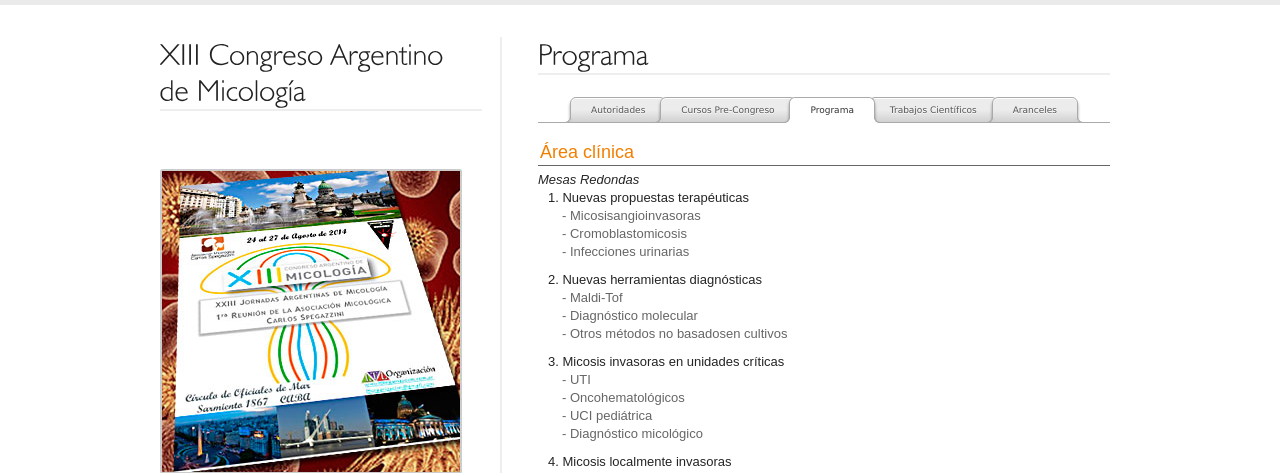
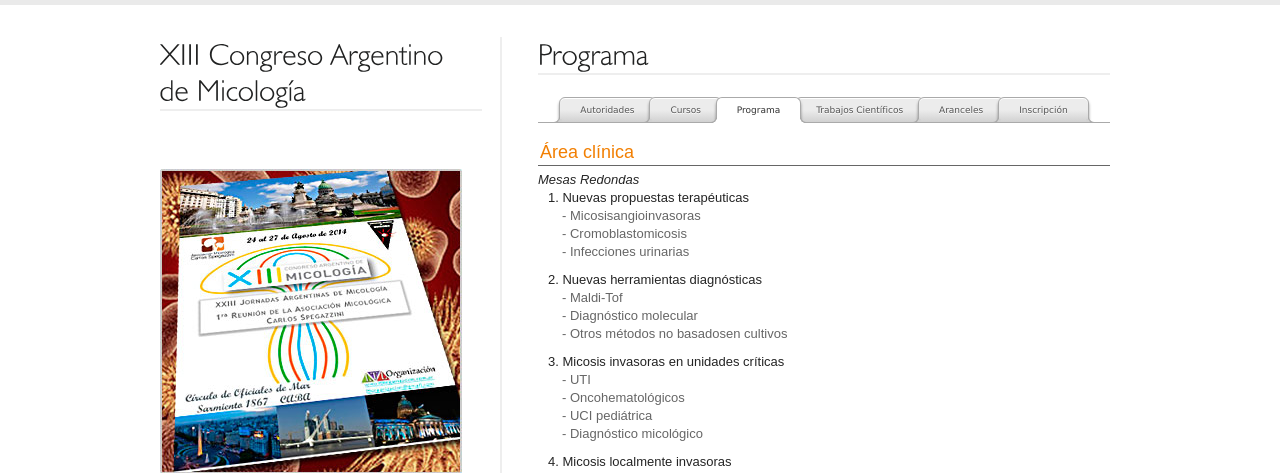
Before and after one commit to FullSystemArg/LTLorganizacion, a PHP site: page /programa-cientifico-congreso-micologia.html in a window 1280 px wide. Shown: the part 72-545 px from the top of the page. Run offline with PHP 8.4, Linux system fonts and the light colour scheme.

Commit message:
Es tarde...

```diff
--- a/autoridades-congreso-micologia.htm
+++ b/autoridades-congreso-micologia.htm
@@ -158,7 +158,7 @@
 	    <li style="font-size:xx-small"><a href="Cursos-Precongreso.htm">Cursos</a></li>
 	    <li style="font-size:xx-small"><a href="programa-cientifico-congreso-micologia.html">Programa</a></li>
 	    <li style="font-size:xx-small"><a href="trabajos-cientificos-congreso-micologia.html">Trabajos Científicos</a></li>
-	    <li style="font-size:xx-small"><a href="aranceles-congreso-micologia.html">Aranceles</a></li>
+	    <li style="font-size:xx-small"><a href="aranceles-congreso-micologia.htm">Aranceles</a></li>
 	    <li style="font-size:xx-small"><a href="inscripcion-congreso-micologia.php">Inscripción</a></li>
 	</ul>
 
--- a/congreso-micologia.php
+++ b/congreso-micologia.php
@@ -65,7 +65,7 @@
 <!-- content -->
 <section id="content">
  <article>
-       <h2>LTL Organización.</h2>
+       <h2>Bienvenidos.</h2>
 <div class="castellano">
               <p>En nombre del Comité Organizador del XIII Congreso Argentino de Micología y de la 1ra Reunión de la Asociación Micológica Carlos Spegazzini les damos cordialmente la bienvenida e invitamos a participar de este evento científico que constituye la reunión más importante de micólogos de Argentina. El mismo se llevará a cabo en los salones del Círculo Oficiales de Mar, ubicado en el macrocentro de la Ciudad de Buenos Aires, del 24 al 27 de Agosto de 2014.</p>
 
--- a/congreso.php
+++ b/congreso.php
@@ -102,9 +102,9 @@
 	<br>
 	<div align="center">
 		<a href="autoridades-congreso-micologia.htm" onMouseOut="MM_swapImgRestore()" onMouseOver="MM_swapImage('Image5','','images/bt-autoridades2.jpg',1)"><img src="images/bt-autoridades1.jpg" name="Image5" width="236" height="98" border="0"></a><br>
-		<a href="xx.html" onMouseOut="MM_swapImgRestore()" onMouseOver="MM_swapImage('Image9','','images/bt-cursos2.jpg',1)"><img src="images/bt-cursos1.jpg" name="Image9" width="236" height="98" border="0"></a><br>
+		<a href="Cursos-Precongreso.htm" onMouseOut="MM_swapImgRestore()" onMouseOver="MM_swapImage('Image9','','images/bt-cursos2.jpg',1)"><img src="images/bt-cursos1.jpg" name="Image9" width="236" height="98" border="0"></a><br>
 		<a href="programa-cientifico-congreso-micologia.html" onMouseOut="MM_swapImgRestore()" onMouseOver="MM_swapImage('Image6','','images/bt-programa2.jpg',1)"><img src="images/bt-programa1.jpg" name="Image6" width="236" height="97" border="0"></a><br>
 		<a href="trabajos-cientificos-congreso-micologia.html" onMouseOut="MM_swapImgRestore()" onMouseOver="MM_swapImage('Image7','','images/bt-trabajos2.jpg',1)"><img src="images/bt-trabajos1.jpg" name="Image7" width="236" height="97" border="0"></a><br>
-		<a href="aranceles-congreso-micologia.html" onMouseOut="MM_swapImgRestore()" onMouseOver="MM_swapImage('Image8','','images/bt-aranceles2.jpg',1)"><img src="images/bt-aranceles1.jpg" name="Image8" width="236" height="97" border="0"></a><br>
+		<a href="aranceles-congreso-micologia.htm" onMouseOut="MM_swapImgRestore()" onMouseOver="MM_swapImage('Image8','','images/bt-aranceles2.jpg',1)"><img src="images/bt-aranceles1.jpg" name="Image8" width="236" height="97" border="0"></a><br>
 		<a href="inscripcion-congreso-micologia.php" onMouseOut="MM_swapImgRestore()" onMouseOver="MM_swapImage('Image10','','images/bt-inscripcion2.jpg',1)"><img src="images/bt-inscripcion1.jpg" name="Image10" width="236" height="97" border="0"></a>
 	</div>
--- a/inscripcion-congreso-micologia.php
+++ b/inscripcion-congreso-micologia.php
@@ -204,11 +204,11 @@
             <article>
     <h2>Inscripción. <span>Congreso Argentino de Micología</span></h2>
     <ul class="tabrow">
-		<li style="font-size:xx-small"><a href="autoridades-congreso-micologia.htm">
+		<li style="font-size:xx-small"><a href="autoridades-congreso-micologia.htm">Autoridades</a></li>
 	    <li style="font-size:xx-small"><a href="Cursos-Precongreso.htm">Cursos</a></li>
 	    <li style="font-size:xx-small"><a href="programa-cientifico-congreso-micologia.html">Programa</a></li>
 	    <li style="font-size:xx-small"><a href="trabajos-cientificos-congreso-micologia.html">Trabajos Científicos</a></li>
-	    <li style="font-size:xx-small"><a href="aranceles-congreso-micologia.html">Aranceles</a></li>
+	    <li style="font-size:xx-small"><a href="aranceles-congreso-micologia.htm">Aranceles</a></li>
 	    <li style="font-size:xx-small" class="selected">Inscripción</li>
 	</ul>
               <?php if(isset($msg)) echo $msg; ?>
--- a/programa-cientifico-congreso-micologia.html
+++ b/programa-cientifico-congreso-micologia.html
@@ -154,10 +154,10 @@
             	<h2>Programa</h2>
               <ul class="tabrow">
 	    <li style="font-size:xx-small"><a href="autoridades-congreso-micologia.htm">Autoridades</a></li>
-	    <li style="font-size:xx-small"><a href="Cursos-Precongreso.htm">Cursos Pre-Congreso</a></li>
+	    <li style="font-size:xx-small"><a href="Cursos-Precongreso.htm">Cursos</a></li>
 	    <li style="font-size:xx-small" class="selected">Programa</li>
 	    <li style="font-size:xx-small"><a href="trabajos-cientificos-congreso-micologia.html">Trabajos Científicos</a></li>
-	    <li style="font-size:xx-small"><a href="aranceles-congreso-micologia.html">Aranceles</a></li>
+	    <li style="font-size:xx-small"><a href="aranceles-congreso-micologia.htm">Aranceles</a></li>
 	    <li style="font-size:xx-small"><a href="inscripcion-congreso-micologia.php">Inscripción</a></li>
 	</ul>
 
--- a/trabajos-cientificos-congreso-micologia.html
+++ b/trabajos-cientificos-congreso-micologia.html
@@ -157,7 +157,7 @@
 	    <li style="font-size:xx-small"><a href="Cursos-Precongreso.htm">Cursos</a></li>
 	    <li style="font-size:xx-small"><a href="programa-cientifico-congreso-micologia.html">Programa</a></li>
 	    <li style="font-size:xx-small" class="selected">Trabajos Científicos</li>
-	    <li style="font-size:xx-small"><a href="aranceles-congreso-micologia.html">Aranceles</a></li>
+	    <li style="font-size:xx-small"><a href="aranceles-congreso-micologia.htm">Aranceles</a></li>
 	    <li style="font-size:xx-small"><a href="inscripcion-congreso-micologia.php">Inscripción</a></li>
 	</ul>
 
```
Also changed, not shown: aranceles-congreso-micologia.htm (renamed from aranceles-congreso-micologia.html).
